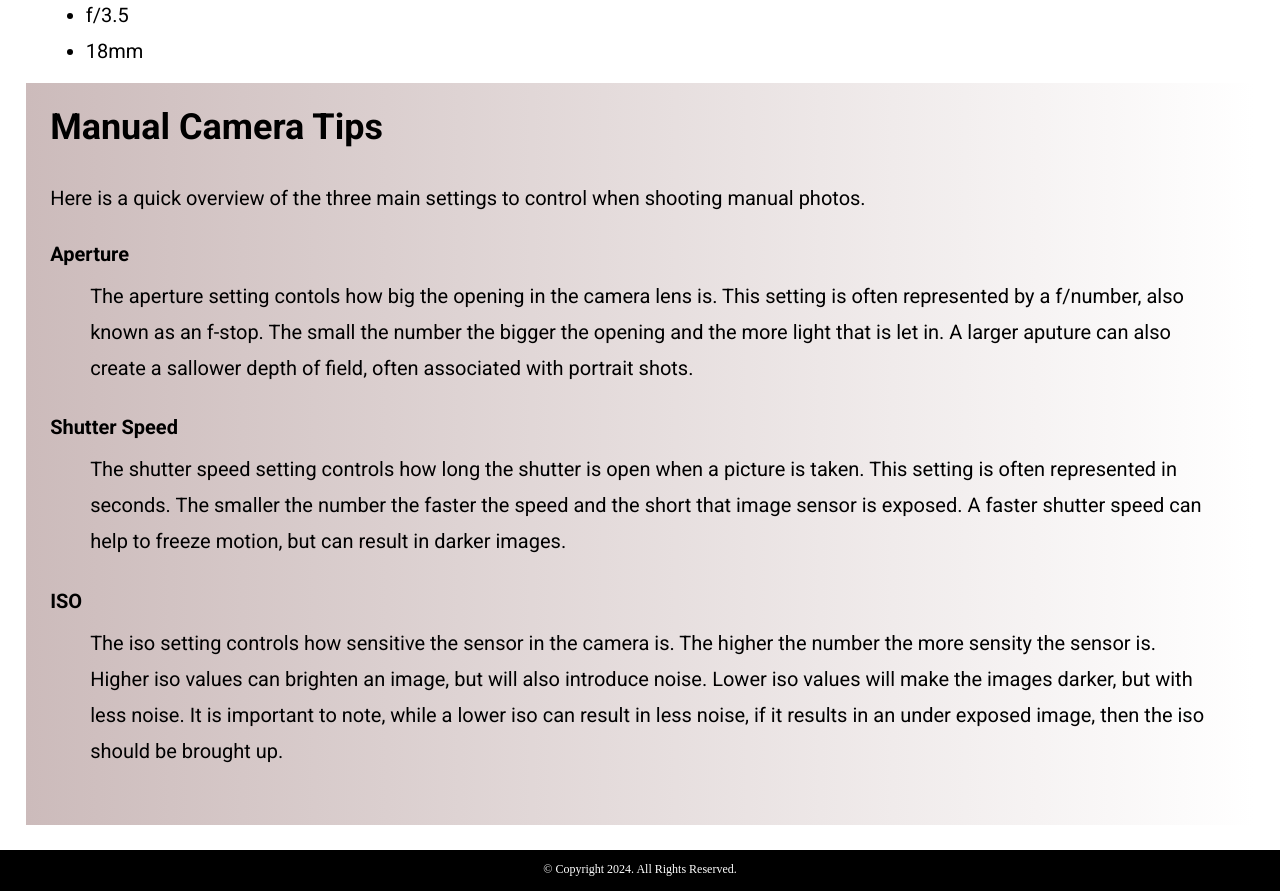
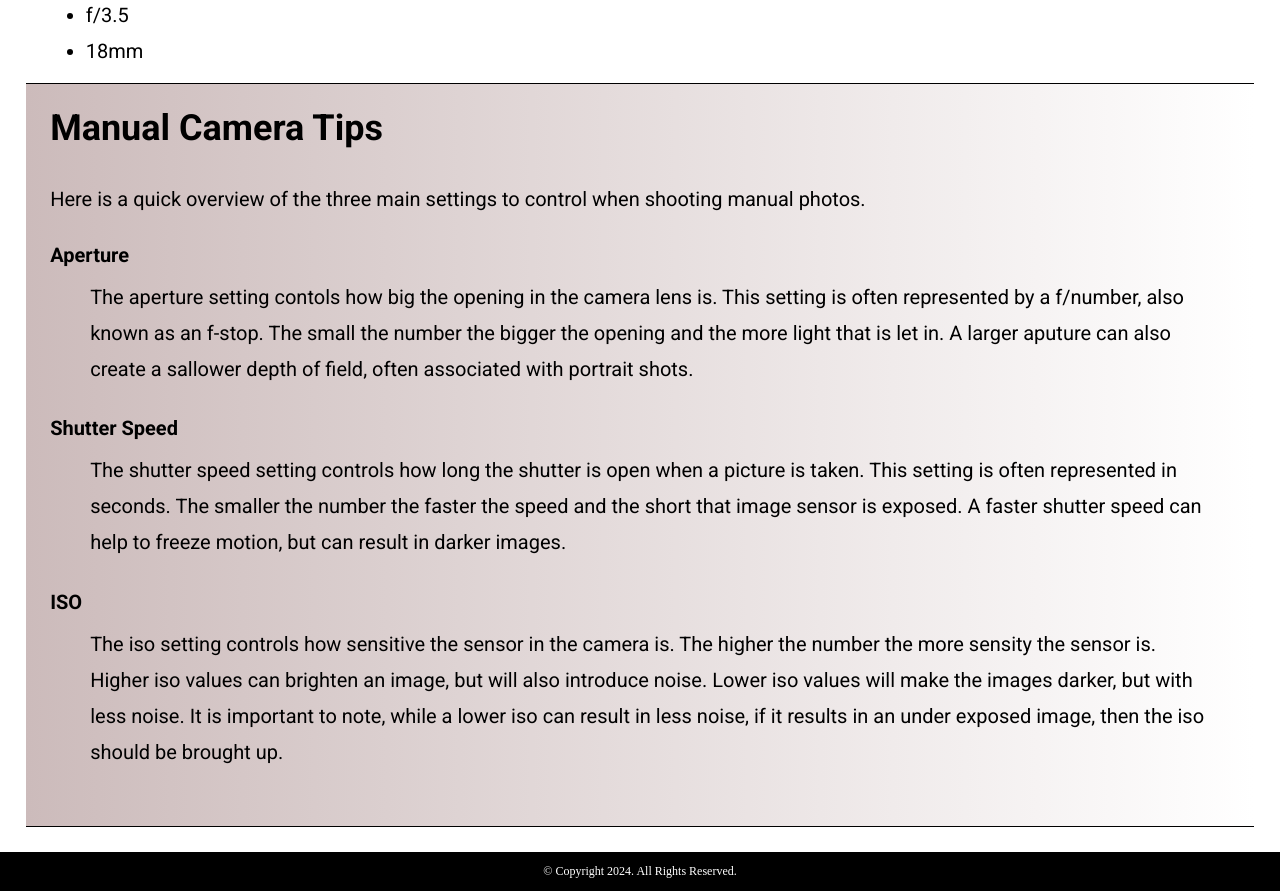
Before and after one commit to SnailDust/islandisaac-website, a plain HTML site: page photography.html in a window 1280 px wide. Shown: the part 1488-2379 px from the top of the page. Drawn offline with Linux system fonts and the light colour scheme; a script that the page names is missing.

Commit message:
Update styles.css

```diff
--- a/css/styles.css
+++ b/css/styles.css
@@ -162,6 +162,8 @@ footer p {
 	}
 
 	#camtips {
+		border-top: 1px solid #000;
+		border-bottom: 1px solid #000;
 		background: linear-gradient(to right, #cbb, #fff);
 		background-color: #fff2f2;
 		padding: 1% 2%;
```
